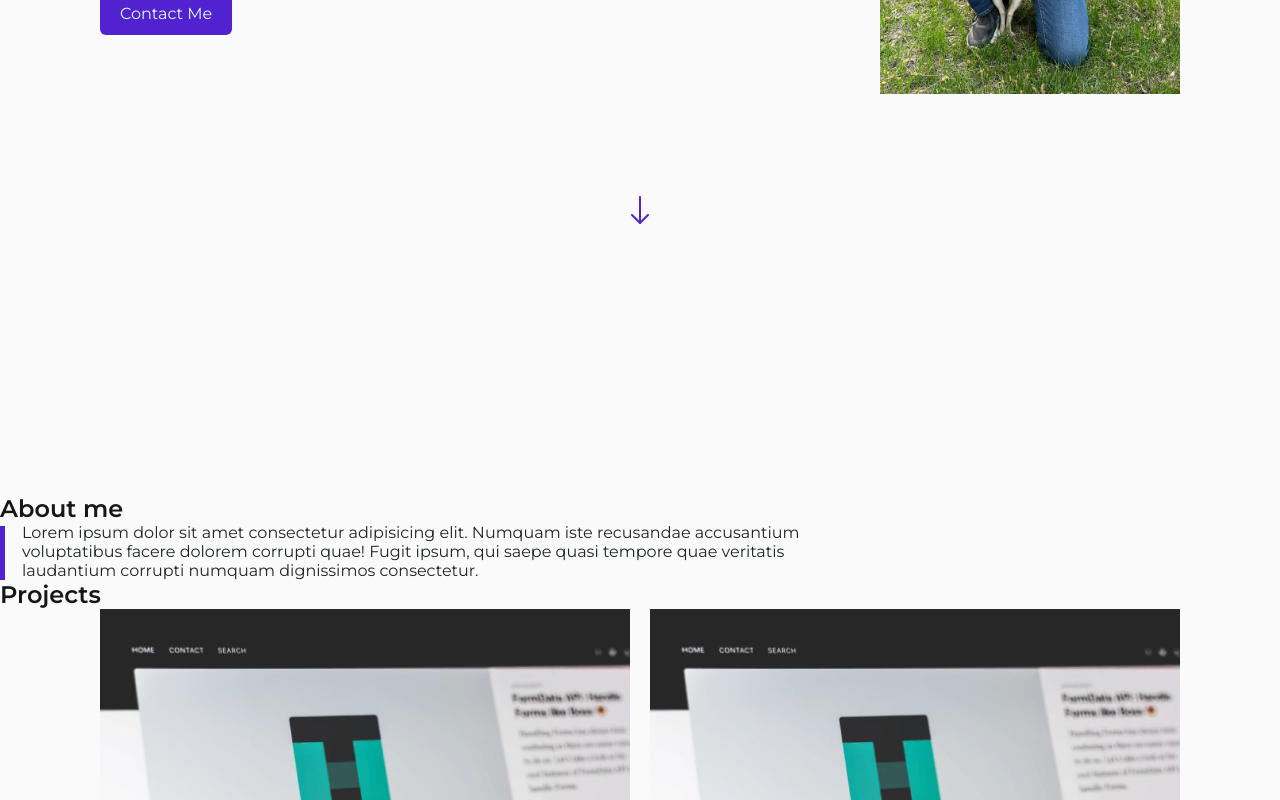
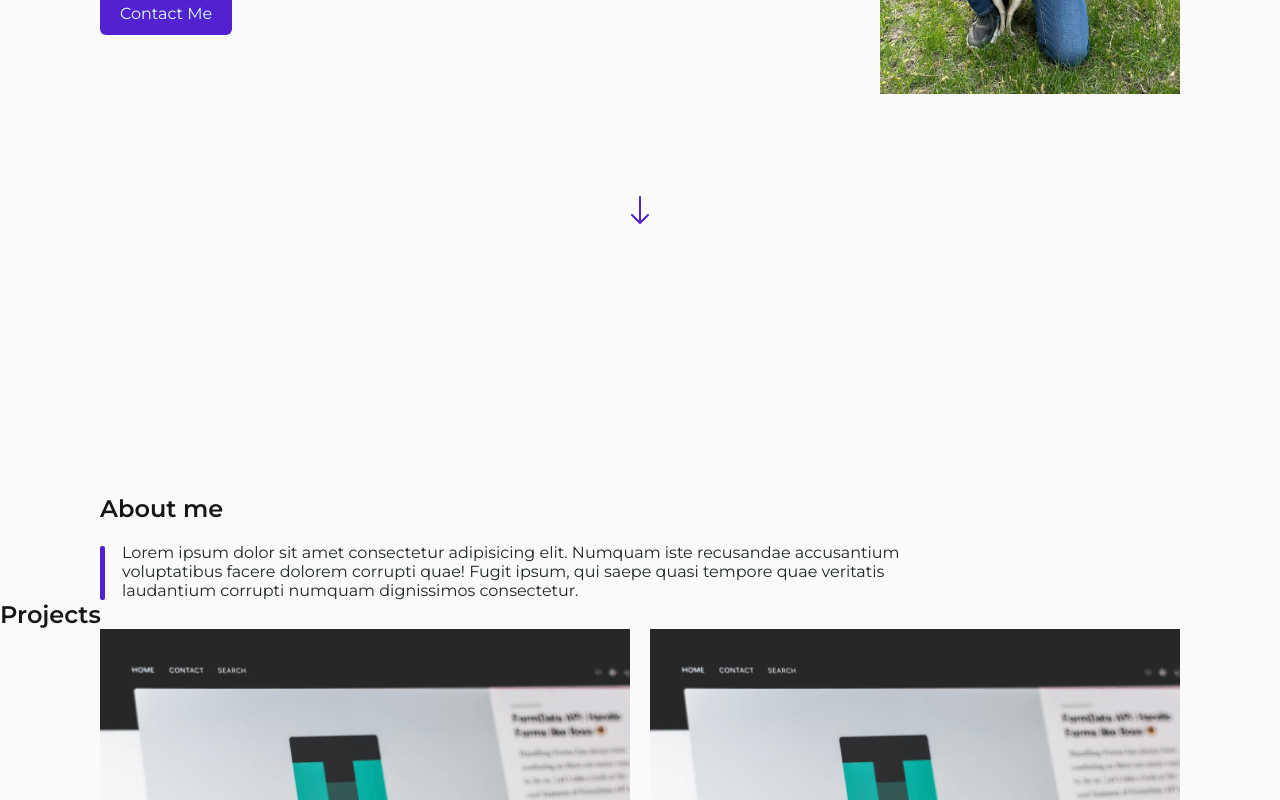
Before and after one commit to AlexNemtsev/portfolio, a React (Vite) app: page / in a window 1280 px wide. Shown: the part 405-1205 px from the top of the page. Built offline with nearby package versions, Linux system fonts and the light colour scheme.

Commit message:
refactor: add styles into the About section

```diff
--- a/src/components/SectionTitle.tsx
+++ b/src/components/SectionTitle.tsx
@@ -1,6 +1,16 @@
-import styled from 'styled-components';
+import styled, { css } from 'styled-components';
 
-export const SectionTitle = styled.h2`
+interface SectionTitleProps {
+  $marginBottom?: string;
+}
+
+export const SectionTitle = styled.h2<SectionTitleProps>`
   margin: 0;
   color: ${(props) => props.theme.titleColor};
+
+  ${(props) =>
+    props.$marginBottom &&
+    css`
+      margin-bottom: ${props.$marginBottom};
+    `}
 `;
--- a/src/layout/AboutSection.tsx
+++ b/src/layout/AboutSection.tsx
@@ -1,21 +1,22 @@
 import styled from 'styled-components';
-import { Section } from '../components/Section';
 import { SectionTitle } from '../components/SectionTitle';
+import { Container } from '../components/Container';
 
 export const AboutSection = () => {
   return (
-    <Section>
-      <SectionTitle id="about">About me</SectionTitle>
+    <Container as="section">
+      <SectionTitle id="about" $marginBottom="20px">
+        About me
+      </SectionTitle>
       <StyledParagraph>
         Lorem ipsum dolor sit amet consectetur adipisicing elit. Numquam iste recusandae accusantium
         voluptatibus facere dolorem corrupti quae! Fugit ipsum, qui saepe quasi tempore quae
         veritatis laudantium corrupti numquam dignissimos consectetur.
       </StyledParagraph>
-    </Section>
+    </Container>
   );
 };
 
-// TODO: Вынести все цвета в темы
 const StyledParagraph = styled.p`
   box-sizing: border-box;
   max-width: 865px;
@@ -28,7 +29,8 @@ const StyledParagraph = styled.p`
     position: absolute;
     width: 5px;
     height: 95%;
-    background-color: #5222d0;
+    border-radius: 2px;
+    background-color: ${(props) => props.theme.accentColor};
     left: 0;
     bottom: 0;
   }
```
